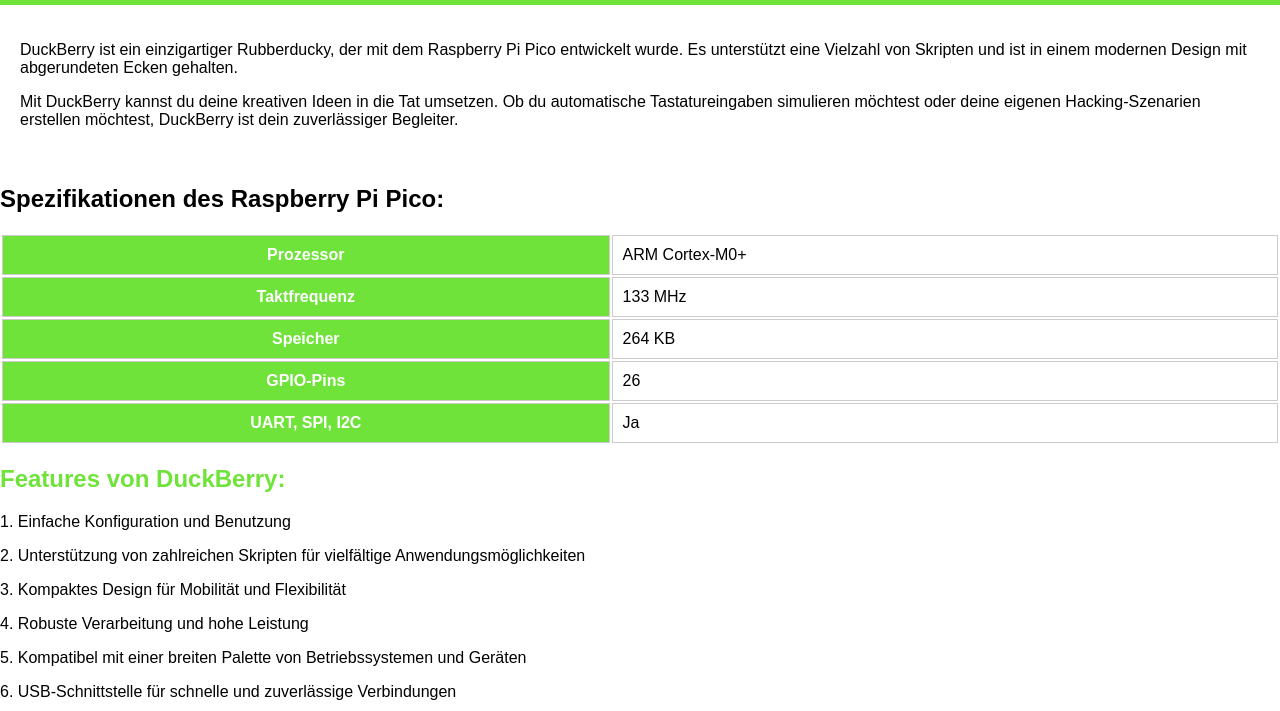
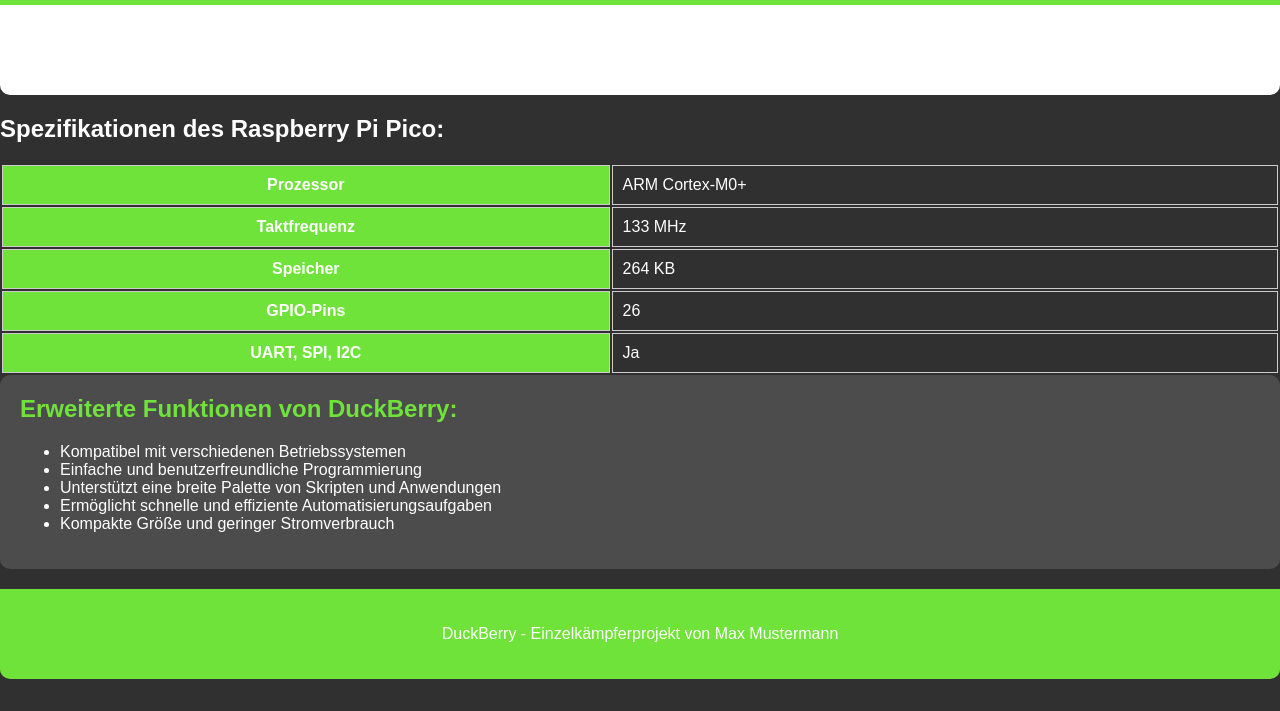
Before and after one commit to duck-berry/duck-berry.github.io, a plain HTML site: page index.html in a window 1280 px wide. Shown: the part 90-801 px from the top of the page. Drawn offline with Linux system fonts and the light colour scheme.

Commit message:
Update index.html

```diff
--- a/index.html
+++ b/index.html
@@ -14,6 +14,8 @@
       font-family: Arial, sans-serif;
       margin: 0;
       padding: 0;
+      background-color: #303030;
+      color: #FFFFFF;
     }
 
     .header {
@@ -62,27 +64,38 @@
     }
 
     .features {
-      margin-top: 20px;
+      padding: 20px;
+      background-color: #4C4C4C;
+      border-radius: 10px;
+      margin-bottom: 20px;
     }
 
     .features h2 {
       color: #6FE339;
+      margin-top: 0;
     }
 
     .features p {
-      margin-bottom: 10px;
+      color: #FFFFFF;
+    }
+
+    .footer {
+      background-color: #6FE339;
+      color: #FFFFFF;
+      padding: 20px;
+      text-align: center;
+      border-radius: 0 0 10px 10px;
     }
   </style>
 </head>
 
 <body>
   <div class="header">
-    <h1><span class="logo" style="color: #6FE339;">Duck</span><span class="logo" style="color: #FF3364;">Berry</span></h1>
+    <h1><span class="logo">Duck</span>Berry</h1>
   </div>
 
   <div class="product-description">
-    <p>DuckBerry ist ein einzigartiger Rubberducky, der mit dem Raspberry Pi Pico entwickelt wurde. Es unterstützt eine Vielzahl von Skripten und ist in einem modernen Design mit abgerundeten Ecken gehalten.</p>
-    <p>Mit DuckBerry kannst du deine kreativen Ideen in die Tat umsetzen. Ob du automatische Tastatureingaben simulieren möchtest oder deine eigenen Hacking-Szenarien erstellen möchtest, DuckBerry ist dein zuverlässiger Begleiter.</p>
+    <p>DuckBerry ist der ultimative Rubberducky, der unzählige Skripte unterstützt. Er wurde mit einem Raspberry Pi Pico entwickelt und bietet Ihnen grenzenlose Möglichkeiten.</p>
   </div>
 
   <div class="specs">
@@ -112,17 +125,23 @@
   </div>
 
   <div class="features">
-    <h2>Features von DuckBerry:</h2>
-    <p>1. Einfache Konfiguration und Benutzung</p>
-    <p>2. Unterstützung von zahlreichen Skripten für vielfältige Anwendungsmöglichkeiten</p>
-    <p>3. Kompaktes Design für Mobilität und Flexibilität</p>
-    <p>4. Robuste Verarbeitung und hohe Leistung</p>
-    <p>5. Kompatibel mit einer breiten Palette von Betriebssystemen und Geräten</p>
-    <p>6. USB-Schnittstelle für schnelle und zuverlässige Verbindungen</p>
+    <h2>Erweiterte Funktionen von DuckBerry:</h2>
+    <ul>
+      <li>Kompatibel mit verschiedenen Betriebssystemen</li>
+      <li>Einfache und benutzerfreundliche Programmierung</li>
+      <li>Unterstützt eine breite Palette von Skripten und Anwendungen</li>
+      <li>Ermöglicht schnelle und effiziente Automatisierungsaufgaben</li>
+      <li>Kompakte Größe und geringer Stromverbrauch</li>
+    </ul>
   </div>
 
-  <!-- Add more content here to reach the desired line count -->
+  <div class="footer">
+    <p>DuckBerry - Einzelkämpferprojekt von Max Mustermann</p>
+  </div>
 
+  <script>
+    // JavaScript code can be added here if necessary.
+  </script>
 </body>
 
 </html>
```
